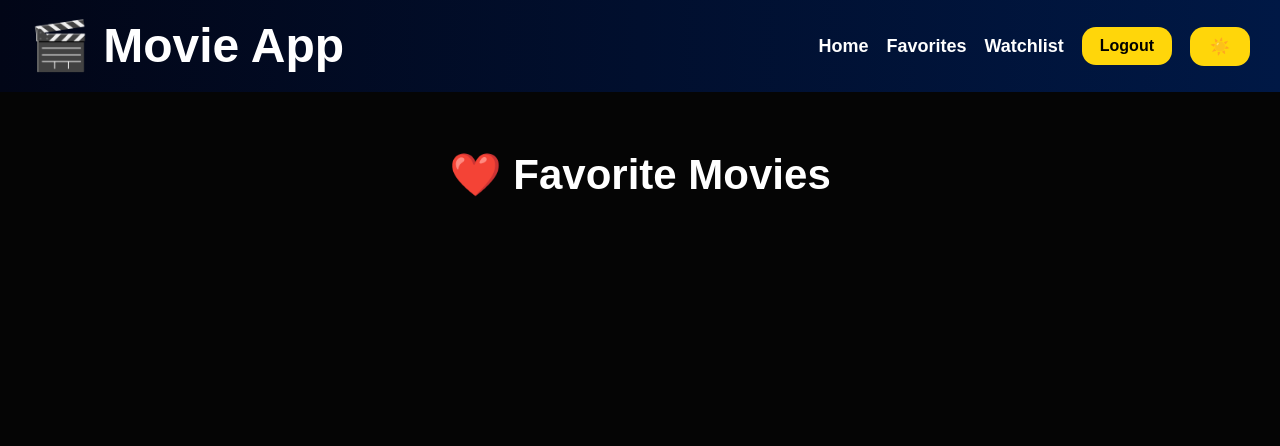
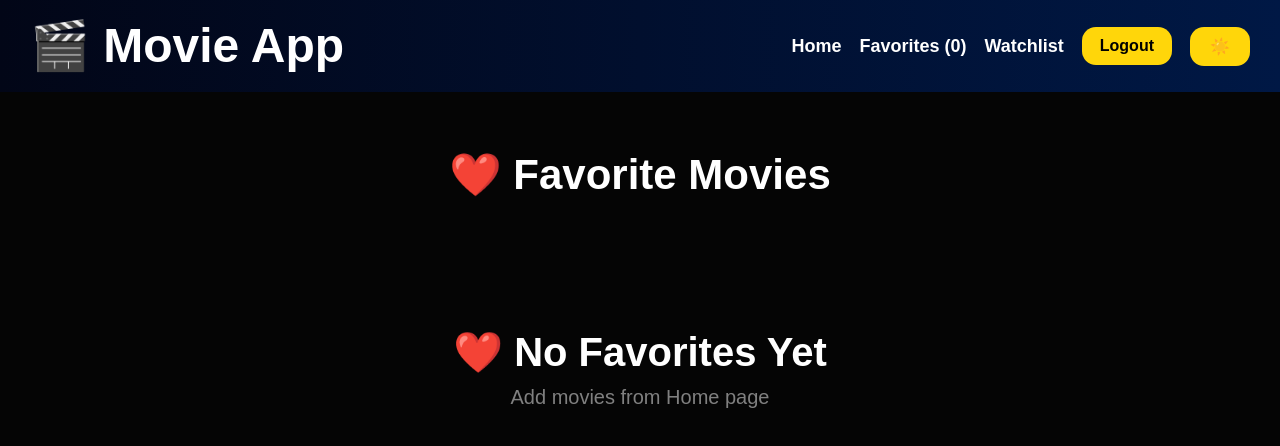
Before and after one commit to sattarbm772025-max/MovieCard, a React (Vite) app in the folder movie card/: page /favorites in a window 1280 px wide. Shown: the top 446 px of the page. Built offline with nearby package versions, Linux system fonts and the light colour scheme; sample sign-in values are in the browser's storage.

Commit message:
Added favorites enhancements and navbar count

```diff
--- a/movie card/src/components/MovieCard.jsx
+++ b/movie card/src/components/MovieCard.jsx
@@ -1,20 +1,65 @@
 import "./MovieCard.css";
+
 import toast from "react-hot-toast";
+
+import { useState } from "react";
+
 import { useNavigate } from "react-router-dom";
 
 function MovieCard({ movie }) {
+
   const navigate = useNavigate();
 
+  const [isFavorite, setIsFavorite] =
+    useState(() => {
+
+      const favorites =
+        JSON.parse(
+          localStorage.getItem("favorites")
+        ) || [];
+
+      return favorites.some(
+        (item) => item.id === movie.id
+      );
+    });
+
   const addFavorite = () => {
+
     let favorites =
-      JSON.parse(localStorage.getItem("favorites")) || [];
+      JSON.parse(
+        localStorage.getItem("favorites")
+      ) || [];
+
+    if (isFavorite) {
+
+      const updated = favorites.filter(
+        (item) => item.id !== movie.id
+      );
+
+      localStorage.setItem(
+        "favorites",
+        JSON.stringify(updated)
+      );
+
+      setIsFavorite(false);
+
+      toast.success(
+        "Removed from Favorites"
+      );
+
+      return;
+    }
 
     const exists = favorites.find(
       (item) => item.id === movie.id
     );
 
     if (exists) {
-      toast.error("Already in favorites");
+
+      toast.error(
+        "Already in Favorites"
+      );
+
       return;
     }
 
@@ -25,19 +70,30 @@ function MovieCard({ movie }) {
       JSON.stringify(favorites)
     );
 
-    toast.success("Added to Favorites");
+    setIsFavorite(true);
+
+    toast.success(
+      "Added to Favorites"
+    );
   };
 
   const addWatchlist = () => {
+
     let watchlist =
-      JSON.parse(localStorage.getItem("watchlist")) || [];
+      JSON.parse(
+        localStorage.getItem("watchlist")
+      ) || [];
 
     const exists = watchlist.find(
       (item) => item.id === movie.id
     );
 
     if (exists) {
-      toast.error("Already in Watchlist");
+
+      toast.error(
+        "Already in Watchlist"
+      );
+
       return;
     }
 
@@ -48,19 +104,20 @@ function MovieCard({ movie }) {
       JSON.stringify(watchlist)
     );
 
-    toast.success("Added to Watchlist");
-  };
-
-  const goToDetails = () => {
-    navigate(`/movie/${movie.id}`);
+    toast.success(
+      "Added to Watchlist"
+    );
   };
 
   return (
+
     <div
       className="movie-card"
-      onClick={goToDetails}
-      style={{ cursor: "pointer" }}
+      onClick={() =>
+        navigate(`/movie/${movie.id}`)
+      }
     >
+
       <img
         src={movie.poster}
         alt={movie.title}
@@ -68,6 +125,7 @@ function MovieCard({ movie }) {
       />
 
       <div className="movie-content">
+
         <h2 className="movie-title">
           {movie.title}
         </h2>
@@ -85,27 +143,34 @@ function MovieCard({ movie }) {
             "No movie description available."}
         </p>
 
-        <div
-          className="movie-buttons"
-          onClick={(e) =>
-            e.stopPropagation()
-          }
-        >
+        <div className="movie-buttons">
+
           <button
             className="favorite-btn"
-            onClick={addFavorite}
+            onClick={(e) => {
+              e.stopPropagation();
+              addFavorite();
+            }}
           >
-            ❤️ Favorite
+            {isFavorite
+              ? "💔 Remove"
+              : "❤️ Favorite"}
           </button>
 
           <button
             className="watch-btn"
-            onClick={addWatchlist}
+            onClick={(e) => {
+              e.stopPropagation();
+              addWatchlist();
+            }}
           >
             👁 Watchlist
           </button>
+
         </div>
+
       </div>
+
     </div>
   );
 }
--- a/movie card/src/components/Navbar.jsx
+++ b/movie card/src/components/Navbar.jsx
@@ -27,7 +27,10 @@ function Navbar() {
   const [darkMode, setDarkMode] =
     useState(true);
 
-  // LOAD THEME
+  const favoriteCount =
+    JSON.parse(
+      localStorage.getItem("favorites")
+    )?.length || 0;
 
   useEffect(() => {
 
@@ -44,8 +47,6 @@ function Navbar() {
     }
 
   }, []);
-
-  // TOGGLE THEME
 
   const toggleTheme = () => {
 
@@ -75,8 +76,6 @@ function Navbar() {
     setDarkMode(!darkMode);
   };
 
-  // LOGOUT
-
   const handleLogout = () => {
 
     logout();
@@ -87,13 +86,9 @@ function Navbar() {
   return (
     <nav className="navbar">
 
-      {/* LOGO */}
-
       <div className="logo">
         🎬 Movie App
       </div>
-
-      {/* NAV LINKS */}
 
       <div className="nav-links">
 
@@ -104,7 +99,7 @@ function Navbar() {
         {token && (
           <>
             <Link to="/favorites">
-              Favorites
+              Favorites ({favoriteCount})
             </Link>
 
             <Link to="/watchlist">
@@ -132,8 +127,6 @@ function Navbar() {
           </button>
         )}
 
-        {/* THEME BUTTON */}
-
         <button
           className="theme-btn"
           onClick={toggleTheme}
--- a/movie card/src/pages/Favorites.jsx
+++ b/movie card/src/pages/Favorites.jsx
@@ -1,4 +1,7 @@
-import { useEffect, useState } from "react";
+import {
+  useEffect,
+  useState,
+} from "react";
 
 import Navbar from "../components/Navbar";
 
@@ -6,12 +9,17 @@ import "../styles/Favorites.css";
 
 function Favorites() {
 
-  const [favorites, setFavorites] = useState([]);
+  const [favorites, setFavorites] =
+    useState([]);
 
   useEffect(() => {
 
     const data =
-      JSON.parse(localStorage.getItem("favorites")) || [];
+      JSON.parse(
+        localStorage.getItem(
+          "favorites"
+        )
+      ) || [];
 
     setFavorites(data);
 
@@ -19,8 +27,10 @@ function Favorites() {
 
   const removeMovie = (id) => {
 
-    const updated = favorites.filter(
-      (movie) => movie.id !== id
+    const updated =
+      favorites.filter(
+        (movie) =>
+          movie.id !== id
       );
 
     setFavorites(updated);
@@ -40,9 +50,26 @@ function Favorites() {
         ❤️ Favorite Movies
       </h1>
 
+      {favorites.length === 0 ? (
+
+        <div className="empty-state">
+
+          <h2>
+            ❤️ No Favorites Yet
+          </h2>
+
+          <p>
+            Add movies from Home page
+          </p>
+
+        </div>
+
+      ) : (
+
         <div className="favorites-grid">
 
-        {favorites.map((movie) => (
+          {favorites.map(
+            (movie) => (
 
               <div
                 key={movie.id}
@@ -54,21 +81,32 @@ function Favorites() {
                   alt={movie.title}
                 />
 
-            <h2>{movie.title}</h2>
+                <h2>
+                  {movie.title}
+                </h2>
 
-            <p>{movie.genre}</p>
+                <p>
+                  {movie.genre}
+                </p>
 
                 <button
-              onClick={() => removeMovie(movie.id)}
+                  onClick={() =>
+                    removeMovie(
+                      movie.id
+                    )
+                  }
                 >
                   Remove
                 </button>
 
               </div>
 
-        ))}
+            )
+          )}
 
         </div>
+
+      )}
 
     </div>
   );
--- a/movie card/src/styles/Favorites.css
+++ b/movie card/src/styles/Favorites.css
@@ -154,3 +154,17 @@ body.light-mode .favorite-card p {
     height: 300px;
   }
 }
+.empty-state {
+  text-align: center;
+  margin-top: 100px;
+}
+
+.empty-state h2 {
+  font-size: 40px;
+  margin-bottom: 10px;
+}
+
+.empty-state p {
+  font-size: 20px;
+  color: gray;
+}
```
Lines whose indentation alone changed are shown as unchanged.
